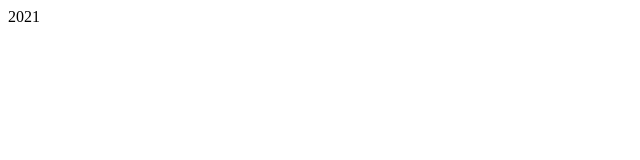
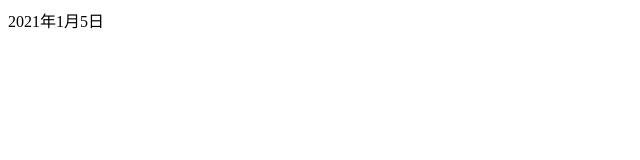
Before and after one commit to mitomex/eleventy-sample, an Eleventy site: page src/post.njk in a window 1280 px wide. Shown: the whole page, without its empty margins (0-640 px from the left). Built offline with nearby package versions, Linux system fonts and the light colour scheme; Eleventy itself is replaced by a stand-in of ours; files that its build step writes are made by us from their sources.

Commit message:
読みやすい日付に変換するフィルターを追加した

```diff
--- a/src/post.njk
+++ b/src/post.njk
@@ -1,4 +1,4 @@
 ---
 date: Created
 ---
-<div>{{ page.date | year }}</div>
+<div>{{ page.date | readableDate }}</div>
```
Also changed, not shown: .eleventy.js, 1 other file.
